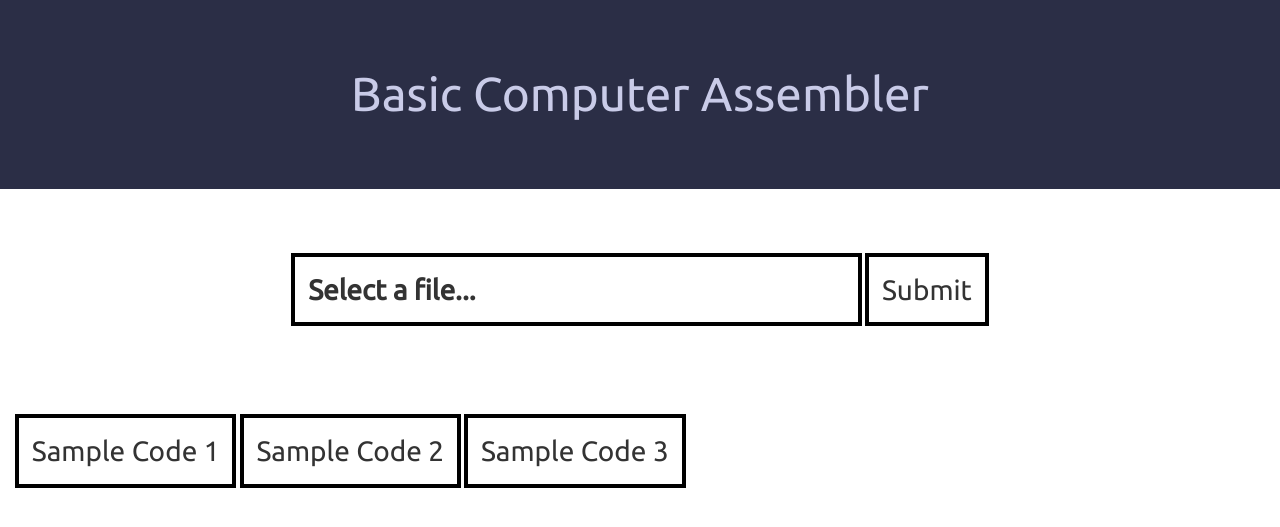
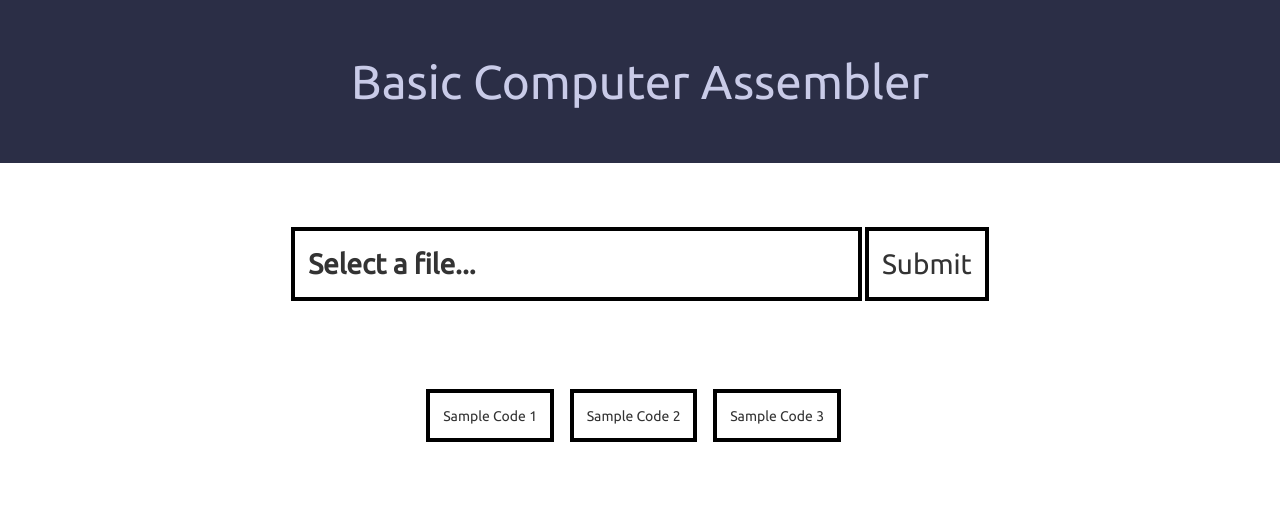
Before and after one commit to AsifulNobel/Basic-Computer-Assembler, a Django app: page /assembler/ in a window 1280 px wide. Shown: the top 527 px of the page. Run offline with Django 3.2, Linux system fonts and the light colour scheme; some libraries are stand-ins or nearby versions.

Commit message:
Removed padding from .top div

```diff
--- a/assembler/static/css/upload.css
+++ b/assembler/static/css/upload.css
@@ -3,7 +3,6 @@
 }
 
 .top {
-    padding: 1vw;
     background-color: #2b2e46;
     color: #c9cbe8;
     font-size: 3.4em;
@@ -47,7 +46,12 @@ button:hover, #fileChoose:hover {
     z-index: 2;
 }
 
-th {
+.sample button {
+    margin-right: 1vw;
+    font-size: 1em;
+}
+
+.sample, th {
     text-align: center;
 }
 
```
